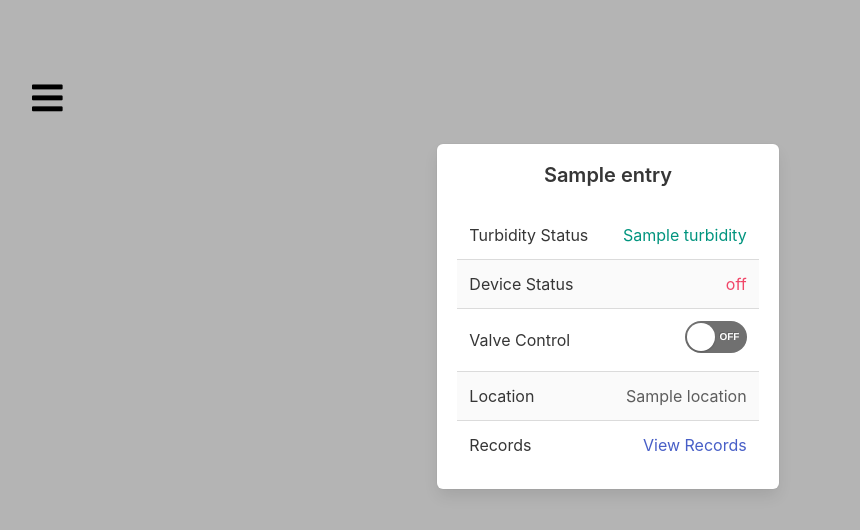
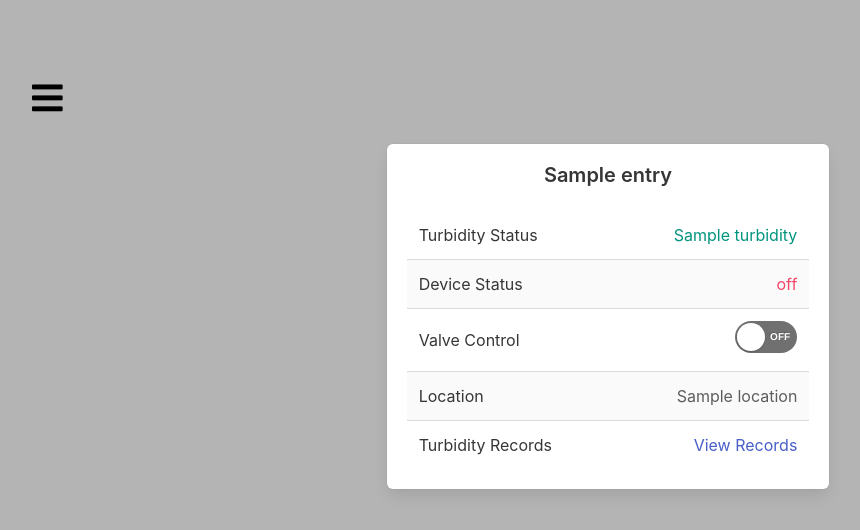
Before and after one commit to jsuci/turbiditech, a Django app: template templates/dashboard.html in a window 1280 px wide. Shown: the top 530 px of the page, without its empty margins (32-892 px from the left). Run offline with Django 4.2, Linux system fonts and the light colour scheme; the template is opened without the code that fills it: most values are stand-ins (such as "Sample title", 1, 10 or a date in 2020).

Commit message:
fix box column width

```diff
--- a/templates/includes/box.html
+++ b/templates/includes/box.html
@@ -1,5 +1,5 @@
 
-    <div class="column is-4 mb-6">
+    <div class="column is-5 mb-6">
             <div class="box">
                 <h5 class="title is-5 has-text-centered">{{ box_content.detector_name }}</h5>
                 <table class="table is-striped is-fullwidth is-hoverable">
@@ -52,7 +52,7 @@
                             <td><span>{{ box_content.location }}</span></td>
                         </tr>
                         <tr>
-                            <td>Records</td>
+                            <td>Turbidity Records</td>
                             <td>
                                 <a href="view-records/{{ box_content.detector_id}}" target="_blank">View Records</a>
                             </td>
```
